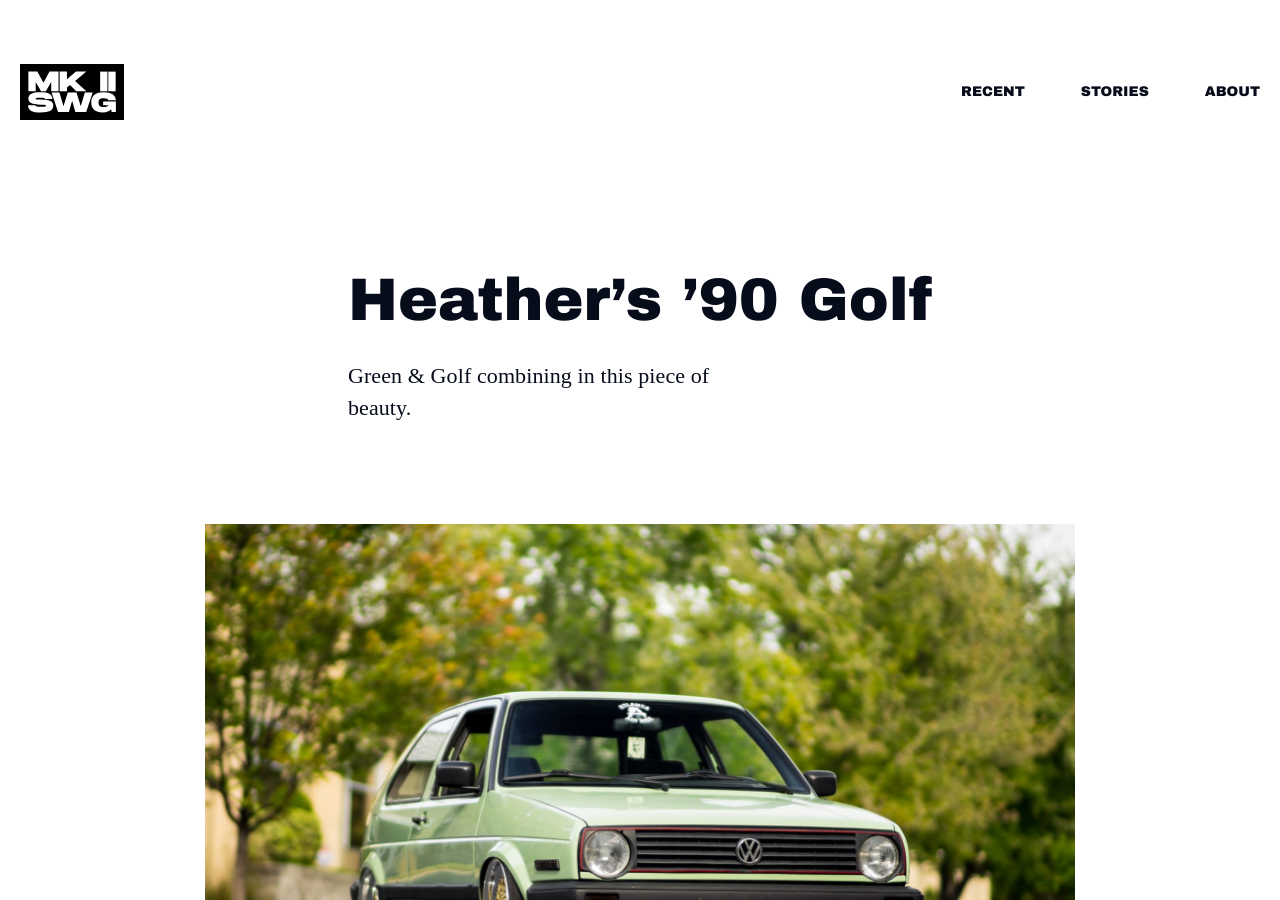
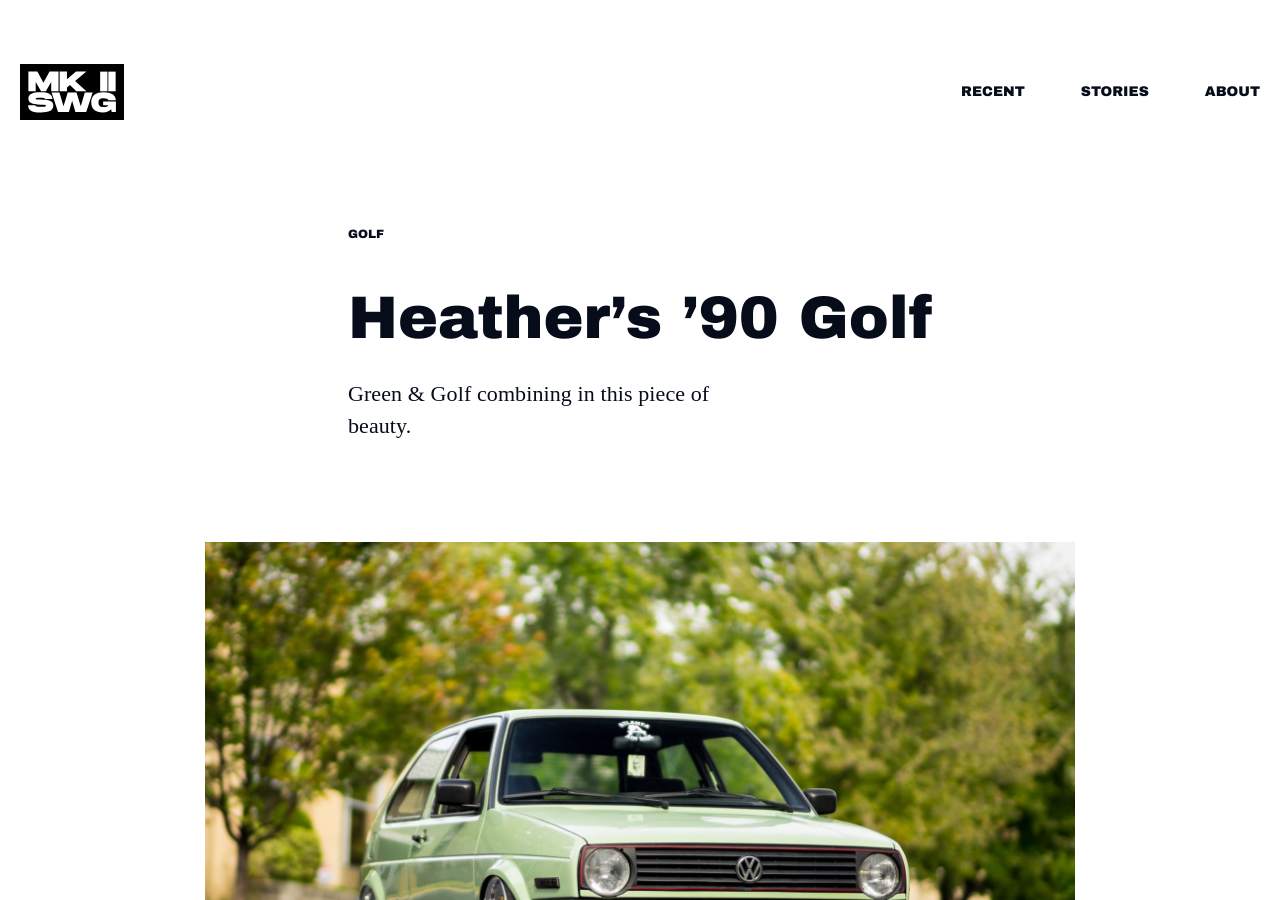
Before and after one commit to byvasco/mk2swag.com, a Jekyll site: the page built from collections/_stories/heather-s-90-golf.md, in a window 1280 px wide and 900 px high. Built offline with Jekyll 4.4.1, drawn with Linux system fonts in a browser that asks for light colours; some web fonts are replaced.

Commit message:
Update from Forestry.io Vasco Marques updated collections/_stories/heather-s-90-golf.md

```diff
--- a/collections/_stories/heather-s-90-golf.md
+++ b/collections/_stories/heather-s-90-golf.md
@@ -1,6 +1,7 @@
 ---
 layout: story
-categories: []
+categories:
+- Golf
 title: Heather’s ’90 Golf
 date: 2019-09-11 23:00:00 +0000
 intro: Green & Golf combining in this piece of beauty.
```
